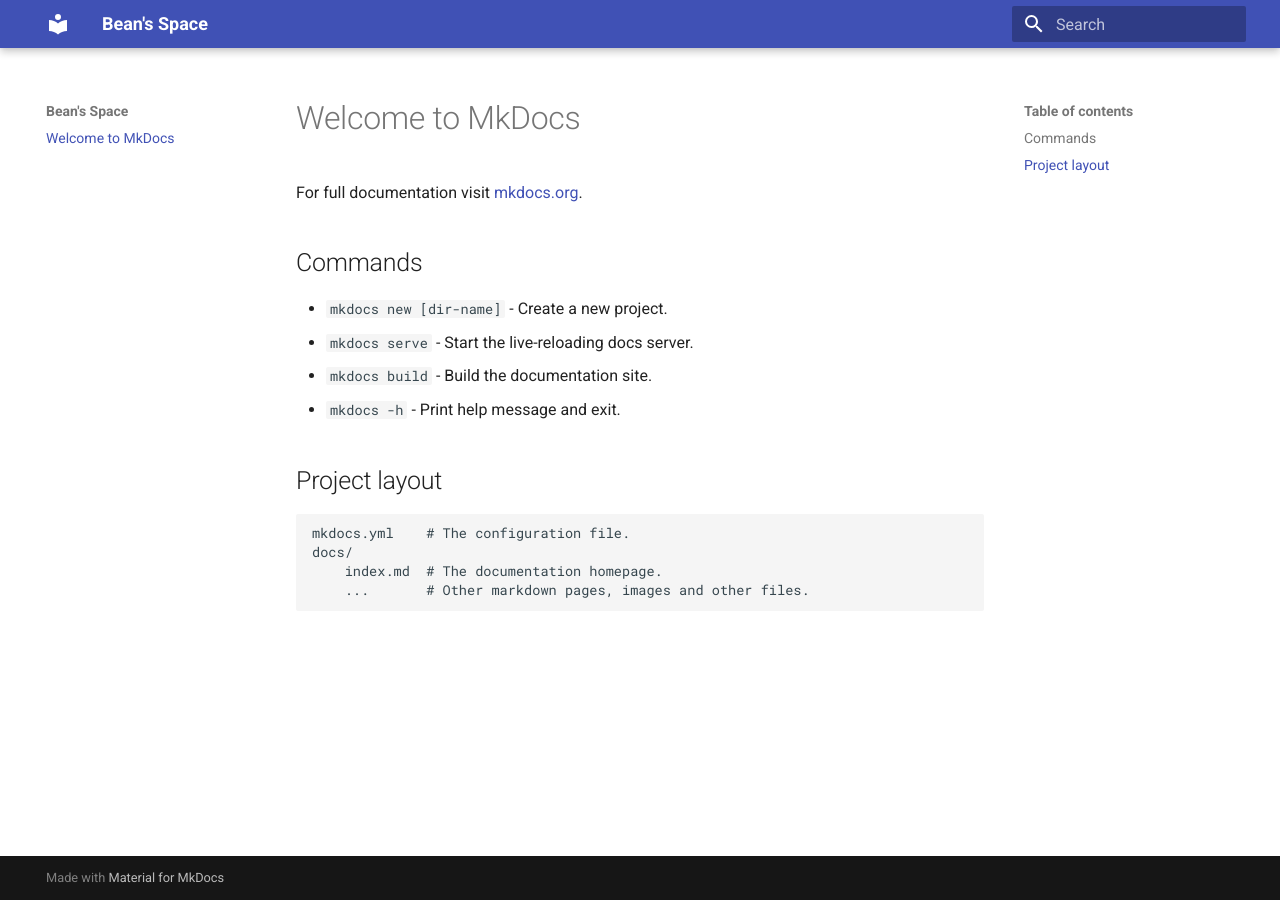
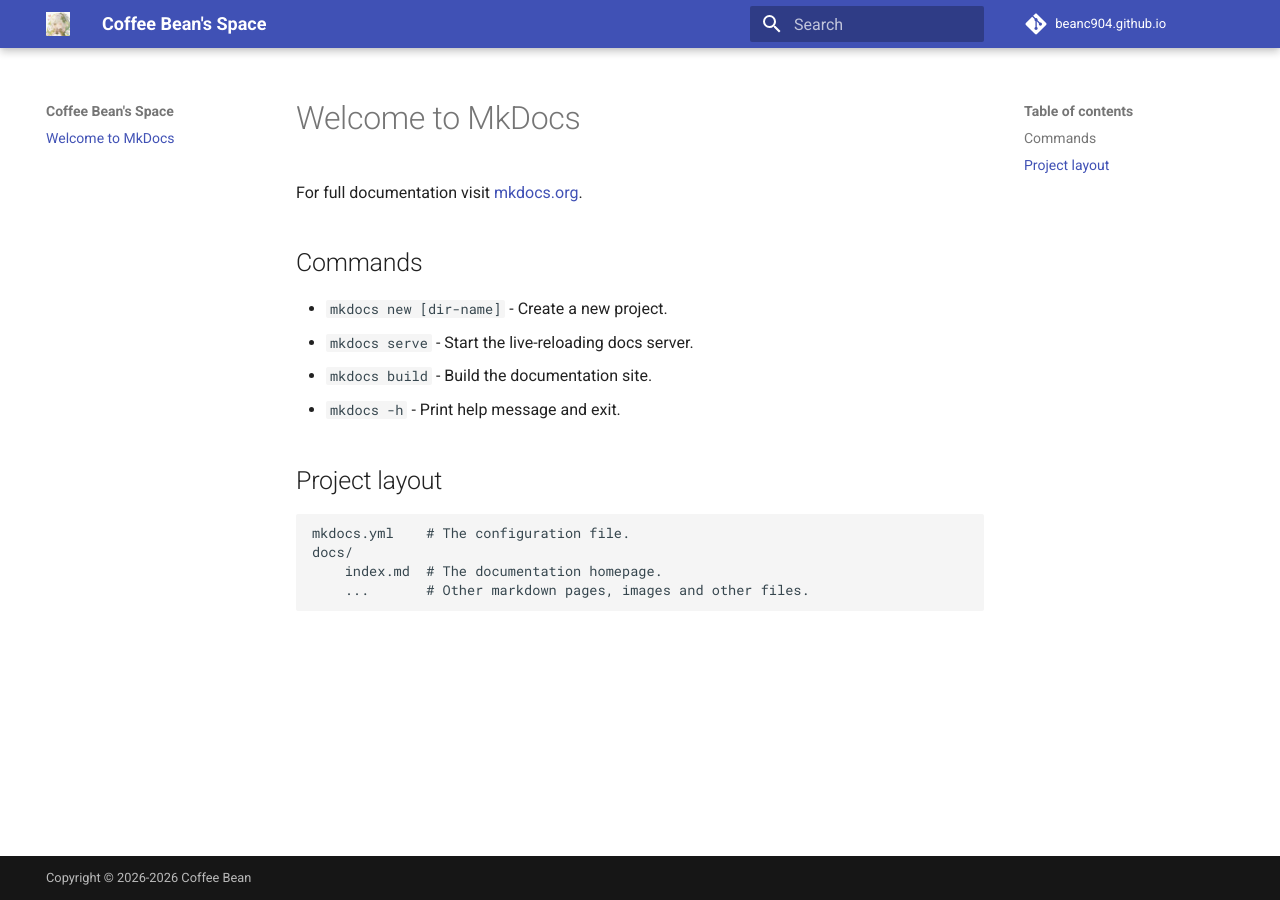
Before and after one commit to beanc904/beanc904.github.io, an MkDocs documentation site: the page built from docs/index.md, in a window 1280 px wide. Built offline with MkDocs 1.6.1 and Material for MkDocs 9.7.7, drawn with Linux system fonts in a browser that asks for light colours; comment, search, counter and statistics services are not loaded.

Commit message:
update docs

```diff
--- a/mkdocs.yml
+++ b/mkdocs.yml
@@ -1,4 +1,12 @@
-site_name: Bean's Space
+site_name: Coffee Bean's Space
+repo_name: beanc904.github.io
+repo_url: https://github.com/beanc904/beanc904.github.io
+copyright: Copyright &copy 2026-2026 Coffee Bean
+edit_url: https://github.com/beanc904/beanc904.github.io/tree/main/docs
 
 theme:
   name: material
+  logo: assets/logo.jpg
+
+extra:
+  generator: false # delete footer mkdocs copyright
```
Also changed, not shown: README.md (+21 -0 lines), pyproject.toml (+8 -0 lines), docs/assets/logo.jpg (added), 1 other file.
